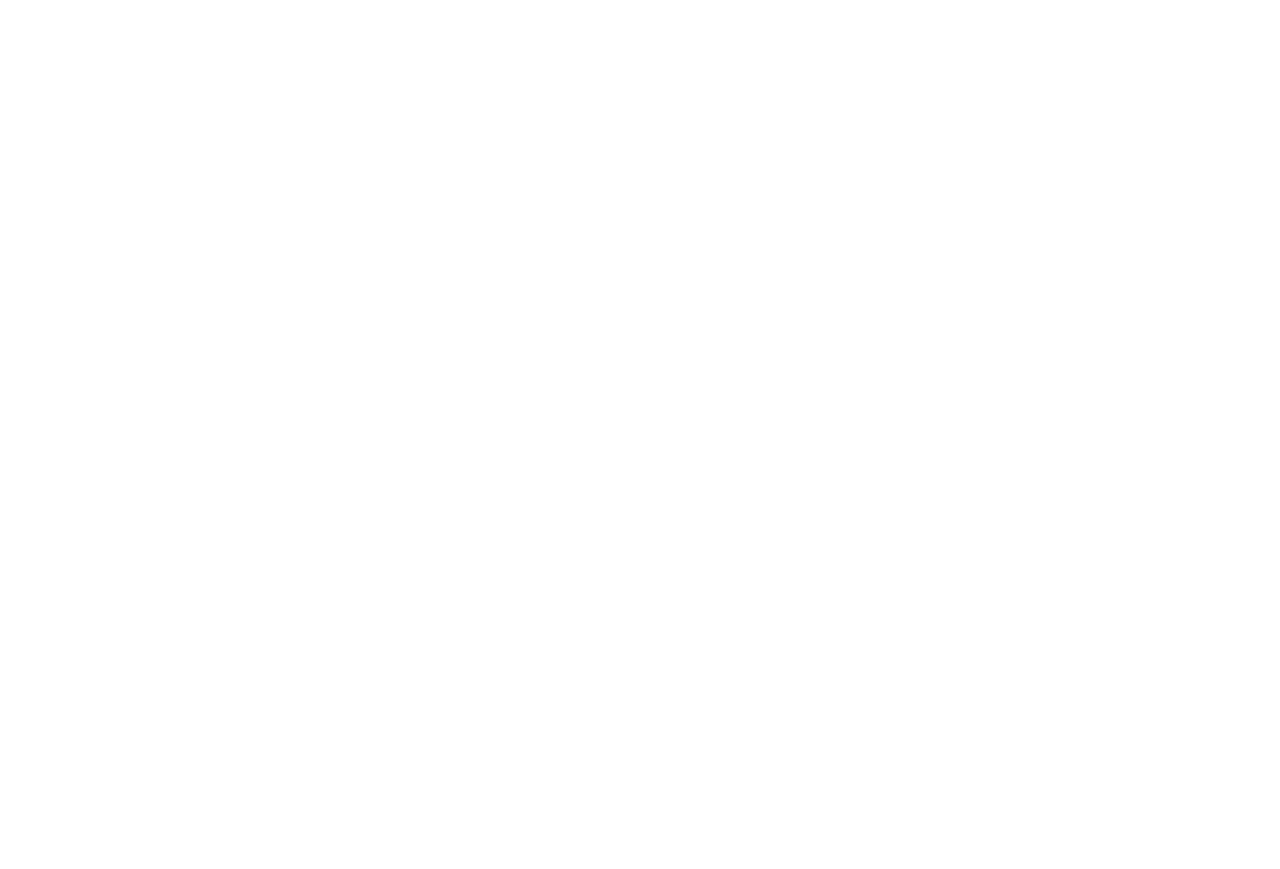
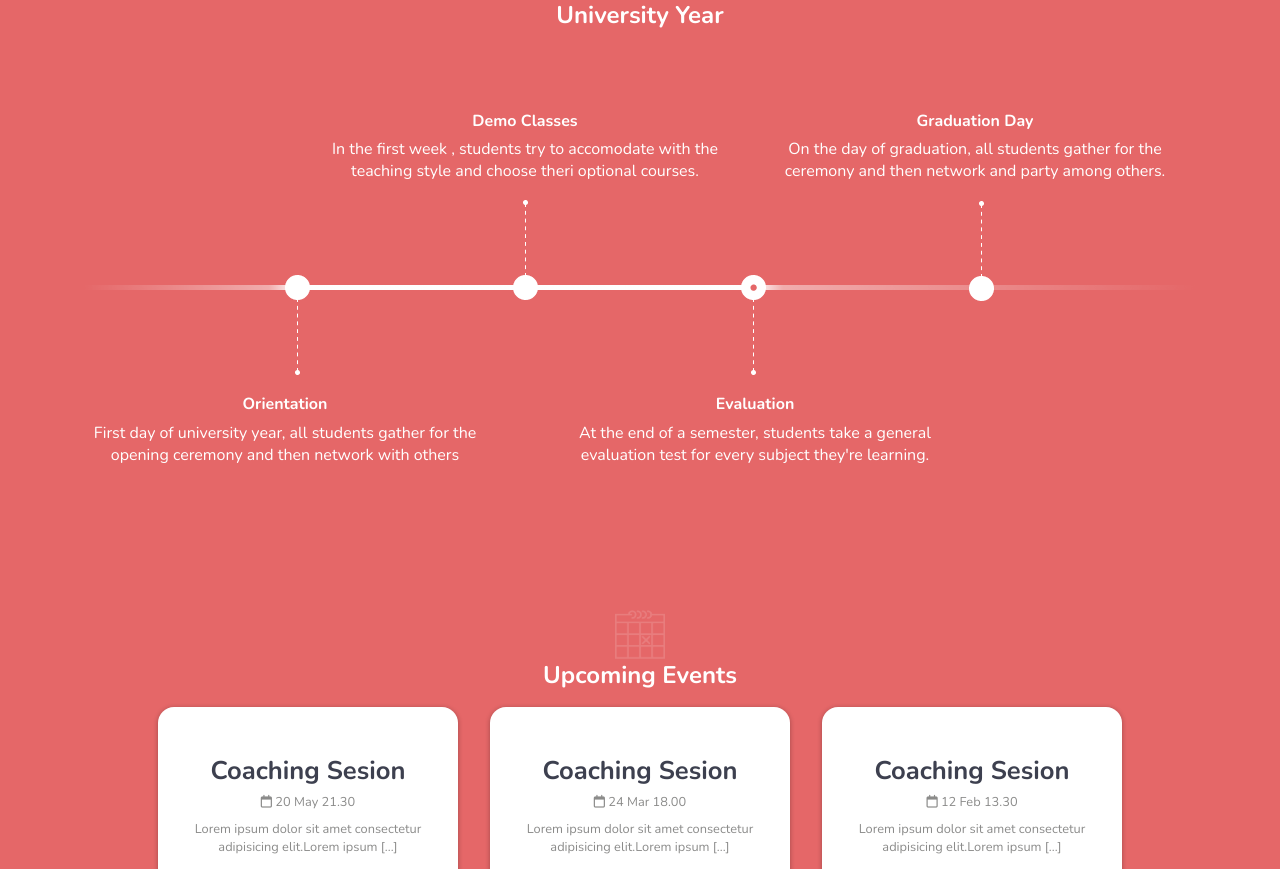
Before and after one commit to LaSe28/proj-html-vuejs, a Vue app: page / in a window 1280 px wide. Shown: the part 1928-2797 px from the top of the page. Before the commit the page ends 1718 px from the top, so only its background shows below. Built offline with nearby package versions, Linux system fonts and the light colour scheme.

Commit message:
end events sec

```diff
--- a/src/App.vue
+++ b/src/App.vue
@@ -3,6 +3,7 @@
     <HeaderSec/>
     <MainSec2/>
     <SliderSec/>
+    <MainSec3/>
   </div>
 </template>
 
@@ -10,13 +11,15 @@
 import HeaderSec from './components/ProjHeader.vue'
 import MainSec2 from './components/ProjMain2.vue'
 import SliderSec from './components/ProjMainSlider.vue'
+import MainSec3 from './components/ProjMain3.vue'
 
 export default {
   name: 'App',
   components: {
     HeaderSec,
     MainSec2,
-    SliderSec
+    SliderSec,
+    MainSec3
   }
 }
 </script>
--- a/src/components/ProjHeader.vue
+++ b/src/components/ProjHeader.vue
@@ -140,6 +140,7 @@
 }
 .dropdown{
   position: absolute;
+  z-index: 10;
   left: -3rem;
   width: 250px;
   background-color: white;
--- a/src/components/ProjMain2.vue
+++ b/src/components/ProjMain2.vue
@@ -30,6 +30,7 @@
 }
 .background{
   position: absolute;
+  z-index: -1;
   top: 0 ;
   height: 100%;
   width: 100%;
--- a/src/components/ProjMain3.vue
+++ b/src/components/ProjMain3.vue
@@ -1,15 +1,143 @@
 <template>
-<div>
-<img src="../assets/img/home-background.png" alt="">
+<div class="main-container">
+  <div class="container">
+    <div class="centered p-relative">
+      <img style="width: 50px;" src="../assets/img/Clock-and-Bell.png" alt="">
+      <h2>University Year</h2>
+      <div class="graphic">
+        <div style="bottom: -1.4rem; left:-80px; " class="text-container">
+          <h4>Orientation</h4>
+          <p>First day of university year, all students gather for the opening ceremony and then network with others</p>
+        </div>
+        <div style="top: 160px; left: 160px" class="text-container">
+          <h4>Demo Classes</h4>
+          <p>In the first week , students try to accomodate with the teaching style and choose theri optional courses.</p>
+        </div>
+        <div style="bottom: -1.4rem; right:160px;" class="text-container">
+          <h4>Evaluation</h4>
+          <p>At the end of a semester, students take a general evaluation test for every subject they're learning.</p>
+        </div>
+        <div style="top: 160px; right: -60px" class="text-container">
+          <h4>Graduation Day</h4>
+          <p>On the day of graduation, all students gather for the ceremony and then network and party among others.</p>
+        </div>
+        <img src="../assets/img/Timeline-Item.png" alt="">
+      </div>
+    </div>
+  </div>
+  <div class="centered pb-10 pt-10">
+      <img style="width: 50px;" src="../assets/img/upcoming-events-calendar-icon.png" alt="">
+      <h2>Upcoming Events</h2>
+      <div class="events-container">
+        <div class="event p-relative" v-for="ele in arrEvents" :key="ele.type">
+          <h3>{{ele.type}}</h3>
+          <p><i class="fa-regular fa-calendar"></i> {{ele.date}}</p>
+          <p>{{ele.descripion}}</p>
+          <button class="btn-r btn"><i class="fa-solid fa-plus"></i> {{ele.textBtn}}</button>
+        </div>
+      </div>
+  </div>
 </div>
 </template>
 
 <script>
 export default {
-
+  name: 'MainSec3',
+  data () {
+    return {
+      arrEvents: [
+        {
+          type: 'Coaching Sesion',
+          date: '20 May 21.30',
+          descripion: 'Lorem ipsum dolor sit amet consectetur adipisicing elit.Lorem ipsum [...]',
+          textBtn: 'Find More'
+        },
+        {
+          type: 'Coaching Sesion',
+          date: '24 Mar 18.00',
+          descripion: 'Lorem ipsum dolor sit amet consectetur adipisicing elit.Lorem ipsum [...]',
+          textBtn: 'Find More'
+        },
+        {
+          type: 'Coaching Sesion',
+          date: '12 Feb 13.30',
+          descripion: 'Lorem ipsum dolor sit amet consectetur adipisicing elit.Lorem ipsum [...]',
+          textBtn: 'Find More'
+        }
+      ]
+    }
+  }
 }
 </script>
 
 <style scoped lang="scss">
+@import '../assets/styles/partials/_variables.scss';
+@import '../assets/styles/partials/_general.scss';
+
+.main-container{
+  background-color: $main-red;
+  color: white;
+  .container{
+    height: 500px;
+  }
+  .centered{
+    height: 100%;
+  }
+}
+.text-container{
+  display: flex;
+  flex-direction: column;
+  justify-content: center;
+  align-items: center;
+  width: 45%;
+  p{
+    width: 90%;
+    margin: .4rem;
+  }
+}
+.graphic{
+  img{
+    position: absolute;
+    top: 50%;
+    left: 50%;
+    transform: translateX(-50%)
+  }
+}
+.text-container{
+  position: absolute;
+}
+.events-container{
+  display: flex;
+  p{
+    width: 80%;
+  }
+  .event{
+    display: flex;
+    flex-direction: column;
+    align-items: center;
+    justify-content: center;
+    margin: 1rem;
+    border-radius: 1rem;
+    height: 200px;
+    width: 300px;
+    background-color: white;
+    color: $text-blue;
+    box-shadow: 0px 1px 5px rgba($color: #000000, $alpha: 0.3);
+    h3{
+      font-size: 1.6rem;
+    }
+    p{
+      color: #8b8b8a;
+      font-size: 0.8rem;
+      margin: .3rem;
+    }
+    .btn{
+      padding: .5rem 1rem;
+      position: absolute;
+      bottom: -1rem;
+      box-shadow: 0px 1px 5px rgba($color: #000000, $alpha: 0.3)
+    }
+  }
+}
 
 </style>
--- a/src/components/ProjMainSlider.vue
+++ b/src/components/ProjMainSlider.vue
@@ -1,5 +1,5 @@
 <template>
-<div>
+<div class="p-relative pb-10">
   <div class="container">
     <div class=" mt-2 centered">
       <h2>Faculties Available at EduPrime</h2>
@@ -22,6 +22,7 @@
       </div>
     </div>
   </div>
+  <img class="mt-2 " style="position: absolute; bottom: -5px; width: 100%;" src="../assets/svg/svg-0.svg" alt="">
 </div>
 </template>
 
```
